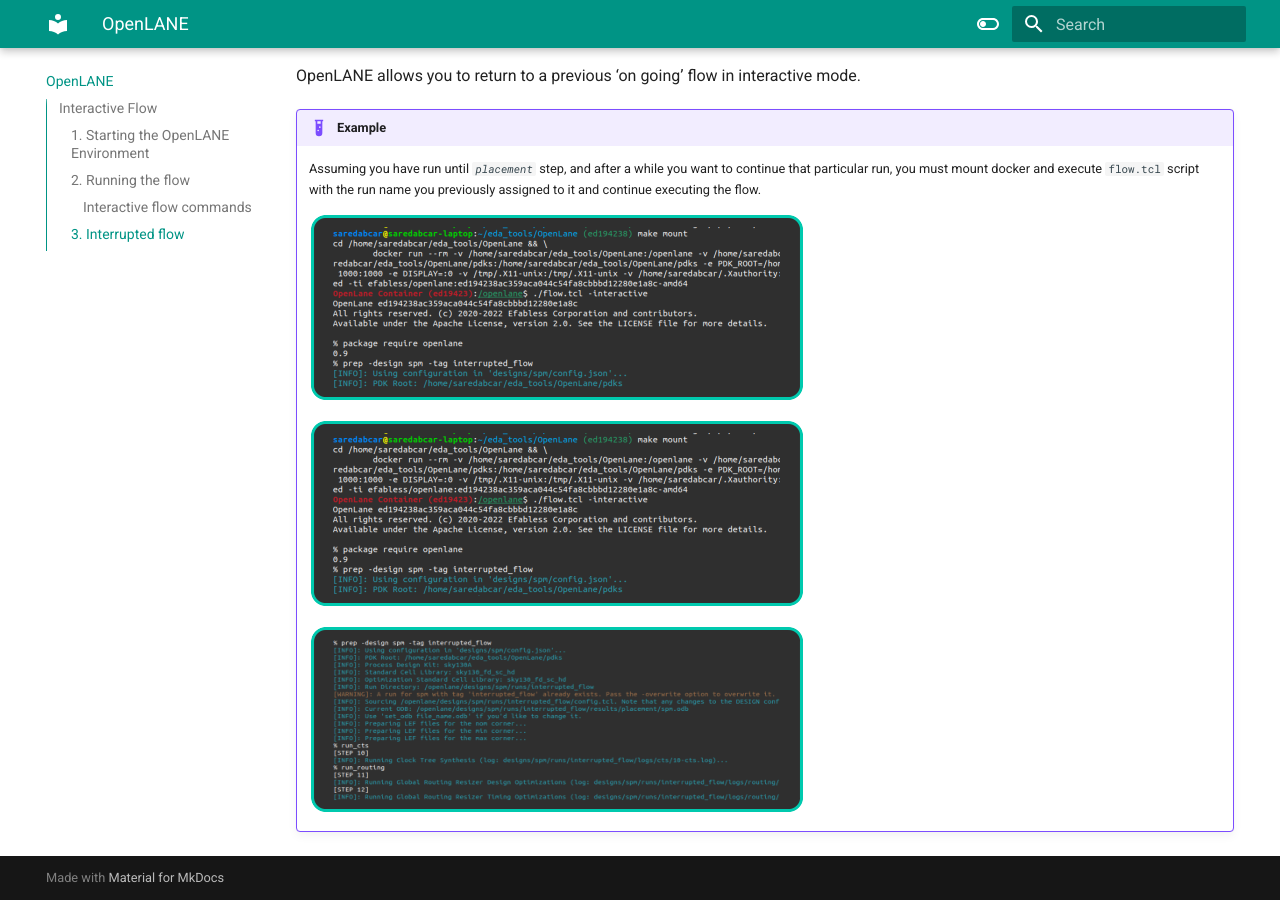
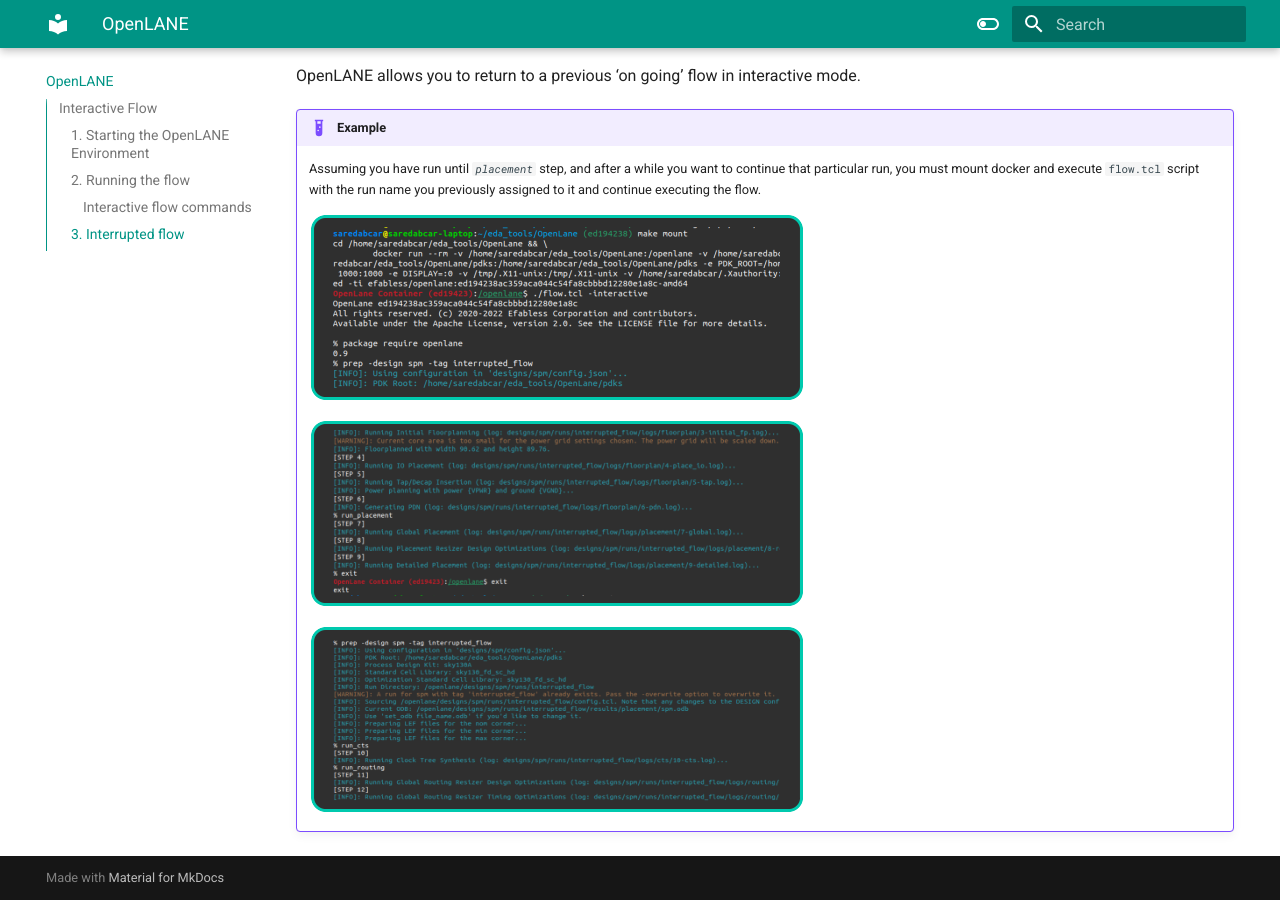
Before and after one commit to saredabcar/tae_2023_ol, an MkDocs documentation site: the page built from docs/interactive.md, in a window 1280 px wide and 900 px high, scrolled down 2310 px. Built offline with MkDocs 1.6.1 and Material for MkDocs 9.7.7, drawn with Linux system fonts in a browser that asks for light colours.

Commit message:
[DOCS] exit flow image was fixed

```diff
--- a/docs/interactive.md
+++ b/docs/interactive.md
@@ -95,6 +95,6 @@
 
 	![prep_interrupted](https://raw.githubusercontent.com/saredabcar/tae_2023_ol/main/assets/images/prep_interrupted.png)
 
-	![exit_interrupted](https://raw.githubusercontent.com/saredabcar/tae_2023_ol/main/assets/images/prep_interrupted.png)
+	![exit_interrupted](https://raw.githubusercontent.com/saredabcar/tae_2023_ol/main/assets/images/exit_interrupted.png)
 
 	![ret_interrupted](https://raw.githubusercontent.com/saredabcar/tae_2023_ol/main/assets/images/ret_interrupted.png)
```
